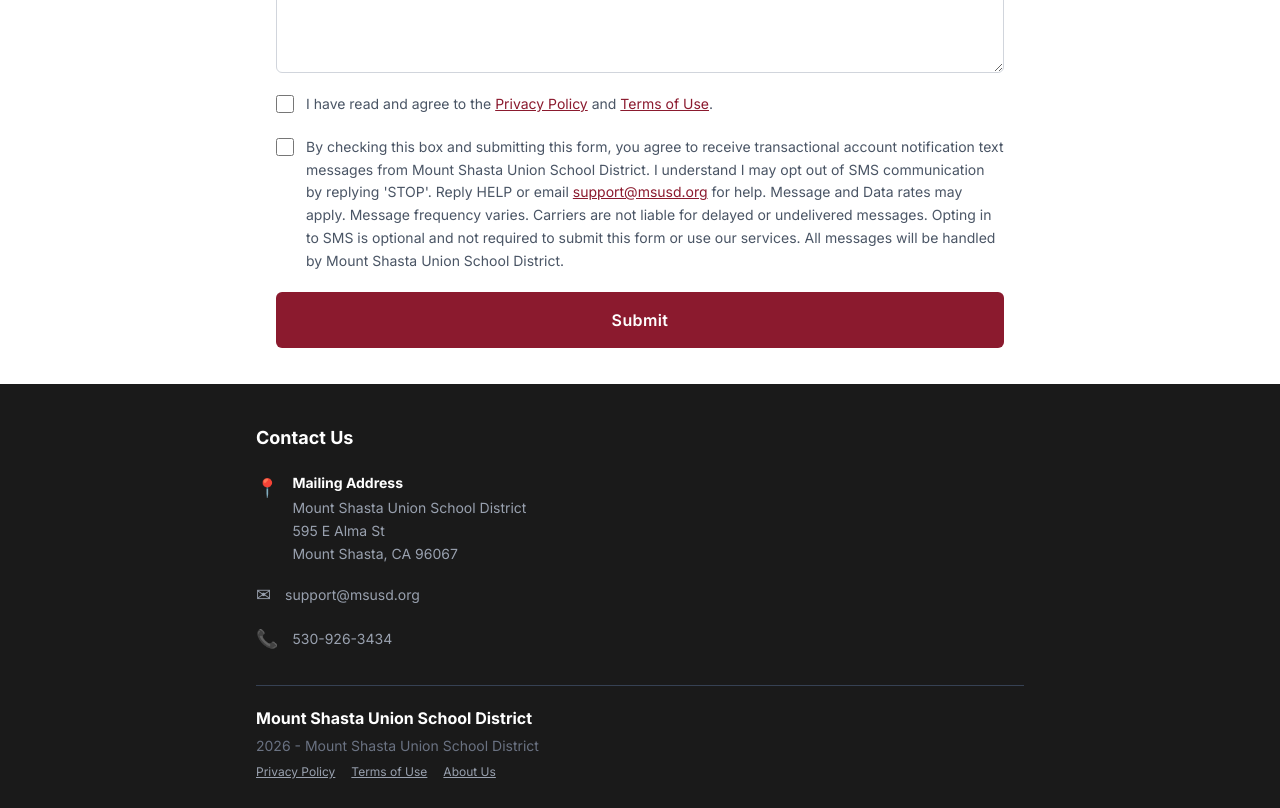
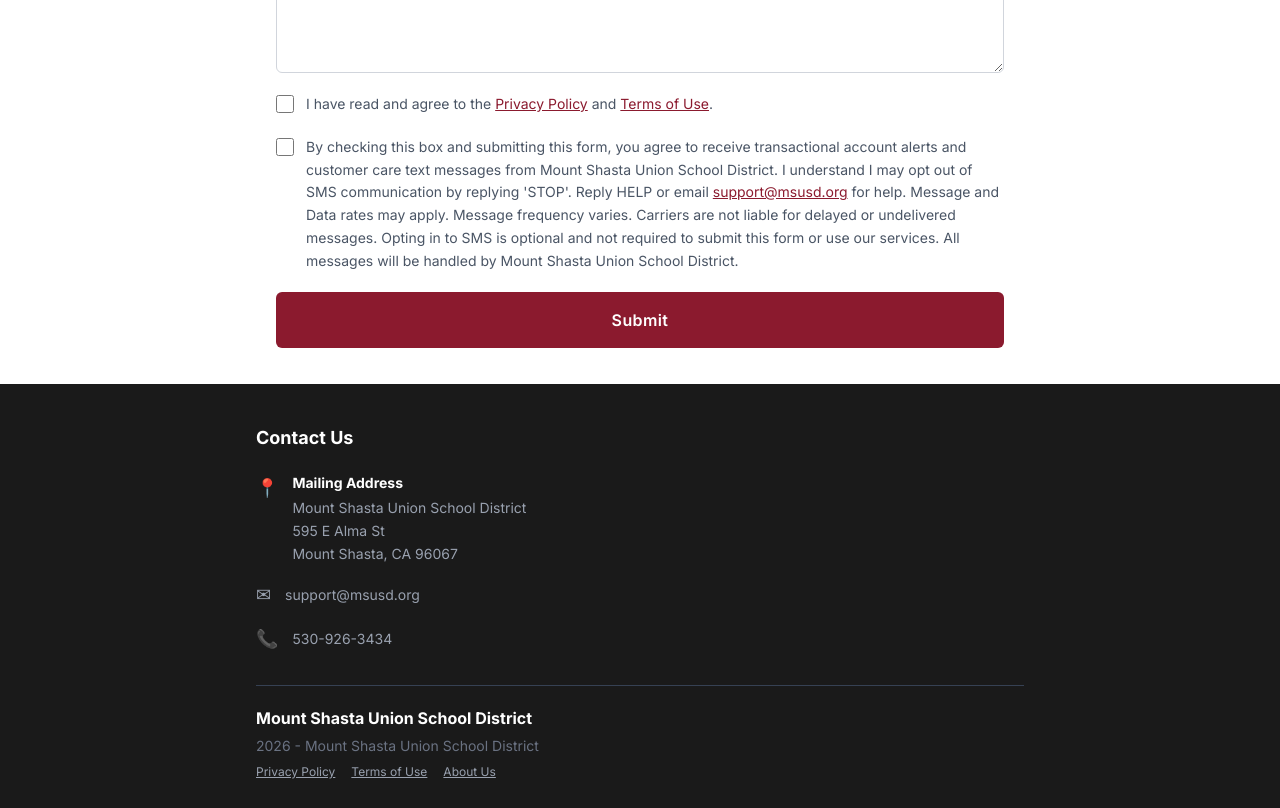
Before and after one commit to Textingman/newsela-mountshasta, a Next.js app: page / in a window 1280 px wide. Shown: the part 920-1728 px from the top of the page. Built offline with nearby package versions, Linux system fonts and the light colour scheme.

Commit message:
Update SMS opt-in text to transactional account alerts and customer care

```diff
--- a/src/app/page.tsx
+++ b/src/app/page.tsx
@@ -220,7 +220,7 @@ export default function Home() {
               className="text-sm text-gray-600 leading-relaxed cursor-pointer"
             >
               By checking this box and submitting this form, you agree to
-              receive transactional account notification text messages from Mount Shasta Union School District. I
+              receive transactional account alerts and customer care text messages from Mount Shasta Union School District. I
               understand I may opt out of SMS communication by replying
               &apos;STOP&apos;. Reply HELP or email{" "}
               <a
```
